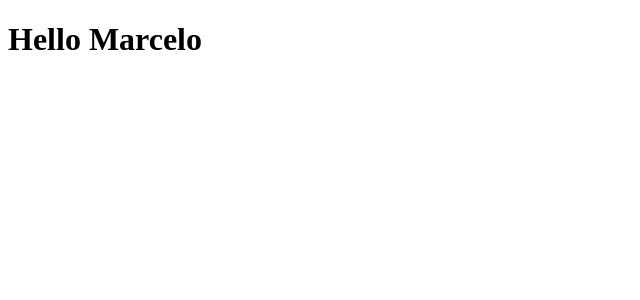
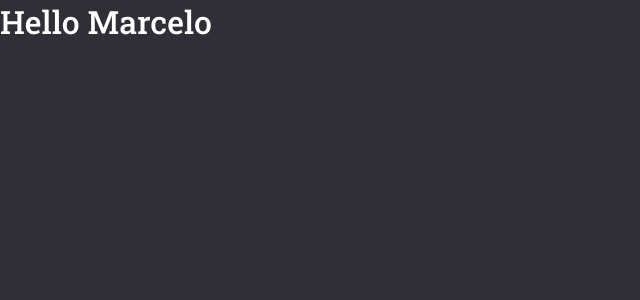
Before and after one commit to marcelo-rafael/gobarber, a React (Create React App) app: page / in a window 1280 px wide. Shown: the top 300 px of the page, without its empty margins (0-640 px from the left). Built offline with nearby package versions, Linux system fonts and the light colour scheme.

Commit message:
estilos globais

```diff
--- a/package.json
+++ b/package.json
@@ -10,9 +10,11 @@
     "@types/node": "^12.0.0",
     "@types/react": "^16.9.0",
     "@types/react-dom": "^16.9.0",
+    "@types/styled-components": "^5.1.3",
     "react": "^16.13.1",
     "react-dom": "^16.13.1",
     "react-scripts": "3.4.3",
+    "styled-components": "^5.2.0",
     "typescript": "~3.7.2"
   },
   "scripts": {
--- a/public/index.html
+++ b/public/index.html
@@ -8,6 +8,8 @@
   <meta name="theme-color" content="#ff9000" />
 
   <title>GoBarber</title>
+
+  <link href="https://fonts.googleapis.com/css2?family=Roboto+Slab:wght@400;500&display=swap" rel="stylesheet">
 </head>
 
 <body>
--- a/src/App.tsx
+++ b/src/App.tsx
@@ -1,5 +1,12 @@
 import React from 'react';
 
-const App: React.FC = () => <h1>Hello Marcelo</h1>;
+import GlobalStyle from './styles/global';
+
+const App: React.FC = () => (
+  <>
+    <h1>Hello Marcelo</h1>
+    <GlobalStyle />
+  </>
+);
 
 export default App;
--- /dev/null
+++ b/src/styles/global.ts
@@ -0,0 +1,29 @@
+import { createGlobalStyle } from 'styled-components';
+
+export default createGlobalStyle`
+  *{
+    margin: 0;
+    padding: 0;
+    outline: 0;
+    box-sizing: border-box;
+  }
+
+  body{
+    background: #312e38;
+    color: #fff;
+    -webkit-font-smoothing: antialiased;
+  }
+
+  body, input, button {
+    font-family: 'Roboto Slab', serif;
+    font-size: 16px;
+  }
+
+  h1, h2, h3, h4, h5, hanging-punctuation, strong {
+    font-weight: 500;
+  }
+
+  button {
+  cursor: pointer;
+  }
+`;
```
Also changed, not shown: 1 other file (tests, documents, lock files or other folders).
